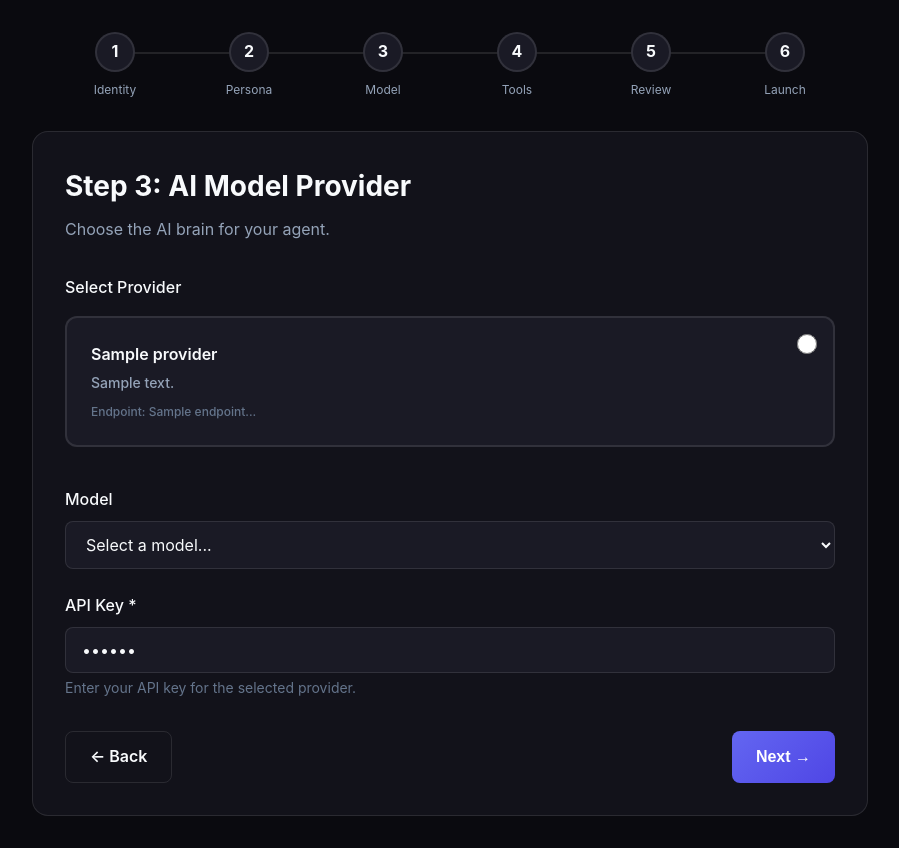
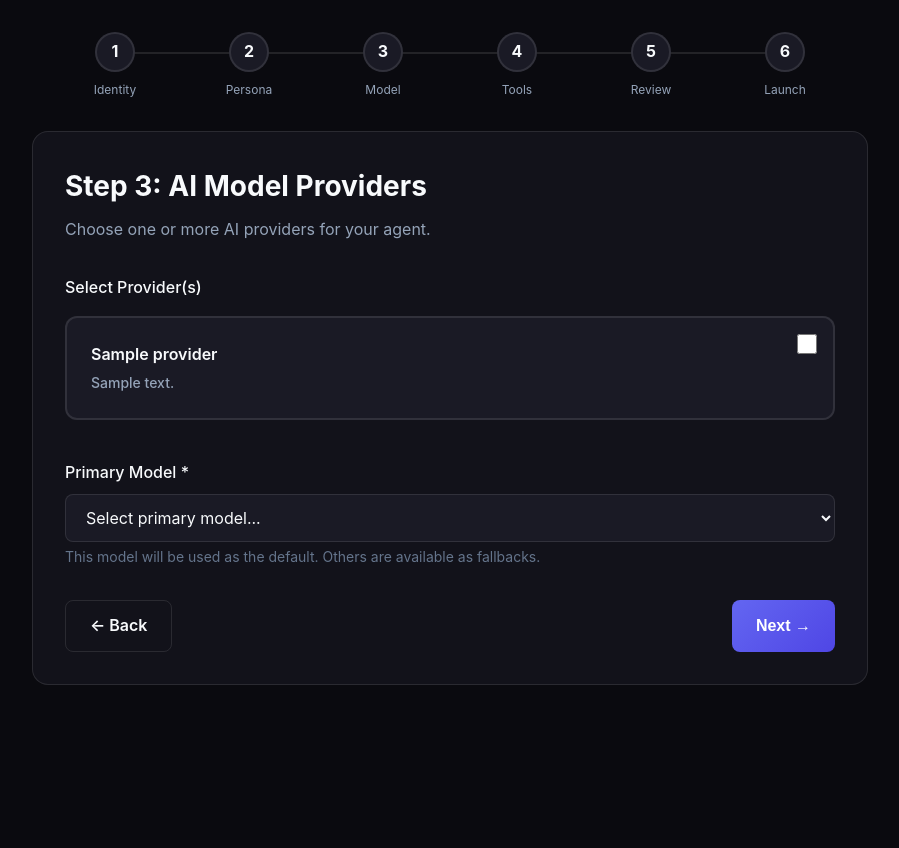
Before and after one commit to jpmoregain-eth/abc-setup, a Flask app: template templates/step3.html in a window 1280 px wide. Shown: the part 197-1045 px from the top of the page, without its empty margins (190-1089 px from the left). After the commit the page ends 882 px from the top, so only its background shows below. Run offline with Flask 3, Linux system fonts and the light colour scheme; the template is opened without the code that fills it: most values are stand-ins (such as "Sample title", 1, 10 or a date in 2020).

Commit message:
Major update: Multi-persona and multi-provider support with primary model selector

```diff
--- a/templates/step3.html
+++ b/templates/step3.html
@@ -3,47 +3,52 @@
 {% block content %}
 
 <div class="card">
-    <h2 class="card-title">Step 3: AI Model Provider</h2>
-    <p class="card-description">Choose the AI brain for your agent.</p>
+    <h2 class="card-title">Step 3: AI Model Providers</h2>
+    <p class="card-description">Choose one or more AI providers for your agent.</p>
 
     <form method="POST" action="/setup/3" id="model-form">
 
-        <label>Select Provider</label>
+        <label>Select Provider(s)</label>
         <div class="selection-grid">
             {% for key, provider in ai_providers.items() %}
-            <label class="selection-card {% if progress.get('step_3', {}).get('provider') == key %}selected{% endif %}"
-                   onclick="selectProvider('{{ key }}')">
+            <label class="selection-card {% if key in progress.get('step_3', {}).get('providers', []) %}selected{% endif %}"
+                   data-provider="{{ key }}">
                 <input
-                    type="radio"
-                    name="provider"
+                    type="checkbox"
+                    name="providers"
                     value="{{ key }}"
-                    {% if progress.get('step_3', {}).get('provider') == key %}checked{% endif %}
-                    required
+                    {% if key in progress.get('step_3', {}).get('providers', []) %}checked{% endif %}
+                    onchange="updateProviders()"
                 >
                 <div class="card-title-small">
                     {{ provider.name }}
                     {% if key == 'anthropic' %}<span class="badge badge-recommended">Recommended</span>{% endif %}
                 </div>
                 <div class="card-desc">{{ provider.description }}</div>
-                <div style="margin-top: 0.5rem; font-size: 0.75rem; color: #64748b;">
-                    Endpoint: {{ provider.endpoint[:40] }}...
-                </div>
             </label>
             {% endfor %}
         </div>
 
-        <!-- Model Selection -->
+        <!-- Dynamic API Key Fields for Selected Providers -->
+        <div id="api-keys-section" style="margin-top: 2rem;">
+            <h4 style="margin-bottom: 1rem; color: var(--primary);">API Keys</h4>
+            <div id="provider-api-keys">
+                <!-- Populated by JavaScript -->
+            </div>
+        </div>
+
+        <!-- Primary Model Selection -->
         <div class="form-group" style="margin-top: 2rem;">
-            <label for="model_name">Model</label>
-            <select id="model_name" name="model_name" required>
-                <option value="">Select a model...</option>
+            <label for="primary_model">Primary Model *</label>
+            <select id="primary_model" name="primary_model" required>
+                <option value="">Select primary model...</option>
                 {% for key, provider in ai_providers.items() %}
                 <optgroup label="{{ provider.name }}" data-provider="{{ key }}" style="display: none;">
                     {% for model in provider.models %}
                     <option
                         value="{{ model.id }}"
                         data-provider="{{ key }}"
-                        {% if progress.get('step_3', {}).get('model_name') == model.id %}selected{% endif %}
+                        {% if progress.get('step_3', {}).get('primary_model') == model.id %}selected{% endif %}
                     >
                         {{ model.name }} ({{ model.context }} context)
                         {% if model.recommended %}(Recommended){% endif %}
@@ -52,33 +57,7 @@
                 </optgroup>
                 {% endfor %}
             </select>
-        </div>
-
-        <!-- API Key -->
-        <div class="form-group">
-            <label for="api_key">API Key *</label>
-            <input
-                type="password"
-                id="api_key"
-                name="api_key"
-                placeholder="Your API key"
-                value="{{ progress.get('step_3', {}).get('api_key', '') }}"
-                required
-            >
-            <p class="help-text" id="api-key-help">Enter your API key for the selected provider.</p>
-        </div>
-
-        <!-- Custom Endpoint (for Custom provider) -->
-        <div class="form-group" id="custom-endpoint-group" style="display: none;">
-            <label for="custom_endpoint">Custom Endpoint URL</label>
-            <input
-                type="text"
-                id="custom_endpoint"
-                name="custom_endpoint"
-                placeholder="http://localhost:11434/v1/chat/completions"
-                value="{{ progress.get('step_3', {}).get('custom_endpoint', '') }}"
-            >
-            <p class="help-text">For local models like Ollama.</p>
+            <p class="help-text">This model will be used as the default. Others are available as fallbacks.</p>
         </div>
 
         <div class="button-group">
@@ -91,60 +70,109 @@
 <script>
     const providers = {{ ai_providers | tojson }};
 
-    function selectProvider(providerKey) {
-        // Update model dropdown
-        const modelSelect = document.getElementById('model_name');
+    function updateProviders() {
+        const selectedProviders = Array.from(document.querySelectorAll('input[name="providers"]:checked'))
+            .map(cb => cb.value);
 
-        // Show only options for selected provider
-        modelSelect.querySelectorAll('optgroup').forEach(group => {
-            group.style.display = 'none';
-        });
-        modelSelect.querySelectorAll('option').forEach(option => {
-            option.style.display = 'none';
+        // Update card styling
+        document.querySelectorAll('.selection-card').forEach(card => {
+            const providerKey = card.dataset.provider;
+            if (selectedProviders.includes(providerKey)) {
+                card.classList.add('selected');
+            } else {
+                card.classList.remove('selected');
+            }
         });
 
-        const selectedGroup = modelSelect.querySelector(`optgroup[data-provider="${providerKey}"]`);
-        if (selectedGroup) {
-            selectedGroup.style.display = 'block';
-            selectedGroup.querySelectorAll('option').forEach(option => {
-                option.style.display = 'block';
-            });
+        // Update API key fields
+        updateApiKeyFields(selectedProviders);
+
+        // Update primary model dropdown
+        updatePrimaryModelOptions(selectedProviders);
+    }
+
+    function updateApiKeyFields(selectedProviders) {
+        const container = document.getElementById('provider-api-keys');
+        const section = document.getElementById('api-keys-section');
+
+        // Clear existing
+        container.innerHTML = '';
+
+        if (selectedProviders.length === 0) {
+            section.style.display = 'none';
+            return;
         }
 
-        // Show custom endpoint field if custom provider
-        const customEndpointGroup = document.getElementById('custom-endpoint-group');
-        if (providerKey === 'custom') {
-            customEndpointGroup.style.display = 'block';
-            document.getElementById('custom_endpoint').required = true;
-        } else {
-            customEndpointGroup.style.display = 'none';
-            document.getElementById('custom_endpoint').required = false;
-        }
+        section.style.display = 'block';
 
-        // Update API key help text
-        const provider = providers[providerKey];
-        if (provider) {
-            const helpText = document.getElementById('api-key-help');
-            if (providerKey === 'custom') {
-                helpText.textContent = 'API key may be optional for local models.';
+        // Add API key field for each selected provider
+        selectedProviders.forEach(providerKey => {
+            const provider = providers[providerKey];
+            if (!provider) return;
+
+            const existingValue = '';
+
+            const fieldHtml = `
+                <div class="form-group" style="background: var(--bg-dark); padding: 1rem; border-radius: 0.5rem; margin-bottom: 1rem;">
+                    <label for="api_key_${providerKey}">${provider.name} API Key *</label>
+                    <input
+                        type="password"
+                        id="api_key_${providerKey}"
+                        name="api_key_${providerKey}"
+                        placeholder="Enter ${provider.name} API key"
+                        value="${existingValue}"
+                        required
+                    >
+                    <p class="help-text">
+                        Get your key from <a href="${provider.docs_url}" target="_blank" style="color: var(--primary);">${provider.docs_url}</a>
+                    </p>
+
+                    {% if key == 'custom' %}
+                    <div style="margin-top: 0.5rem;">
+                        <label for="custom_endpoint_${providerKey}">Custom Endpoint (optional)</label>
+                        <input
+                            type="text"
+                            id="custom_endpoint_${providerKey}"
+                            name="custom_endpoint_${providerKey}"
+                            placeholder="http://localhost:11434/v1/chat/completions"
+                        >
+                    </div>
+                    {% endif %}
+                </div>
+            `;
+            container.insertAdjacentHTML('beforeend', fieldHtml);
+        });
+    }
+
+    function updatePrimaryModelOptions(selectedProviders) {
+        const select = document.getElementById('primary_model');
+        const currentValue = select.value;
+
+        // Show/hide optgroups based on selected providers
+        select.querySelectorAll('optgroup').forEach(group => {
+            const providerKey = group.dataset.provider;
+            if (selectedProviders.includes(providerKey)) {
+                group.style.display = 'block';
             } else {
-                helpText.textContent = `Get your key from ${provider.docs_url}`;
+                group.style.display = 'none';
+            }
+        });
+
+        // Reset if current selection is from unselected provider
+        if (currentValue) {
+            const currentOption = select.querySelector(`option[value="${currentValue}"]`);
+            if (currentOption) {
+                const providerKey = currentOption.dataset.provider;
+                if (!selectedProviders.includes(providerKey)) {
+                    select.value = '';
+                }
             }
         }
-
-        // Update card selection styling
-        document.querySelectorAll('.selection-card').forEach(card => {
-            card.classList.remove('selected');
-        });
-        event.currentTarget.classList.add('selected');
     }
 
     // Initialize on page load
     document.addEventListener('DOMContentLoaded', function() {
-        const selectedProvider = document.querySelector('input[name="provider"]:checked');
-        if (selectedProvider) {
-            selectProvider(selectedProvider.value);
-        }
+        updateProviders();
     });
 </script>
 
```
Also changed, not shown: templates/step2.html (+13 -13 lines), templates/step5.html (+32 -8 lines), templates/step6.html (+46 -18 lines).
